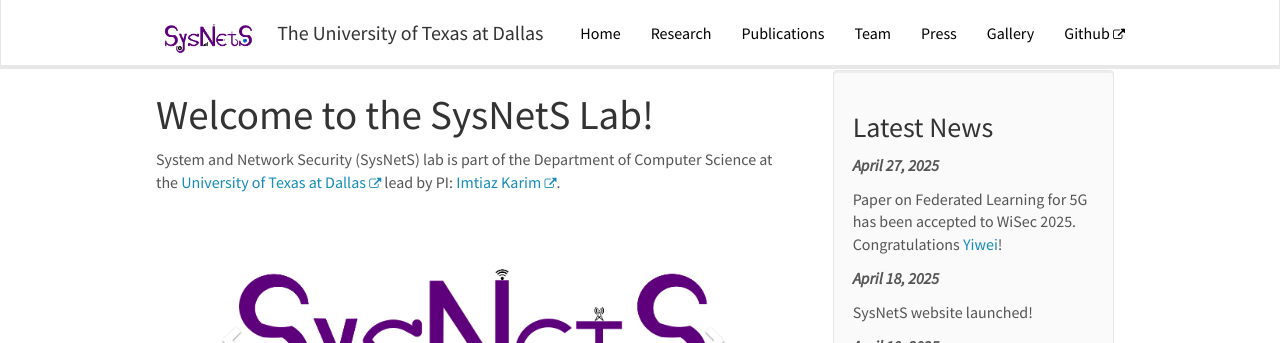
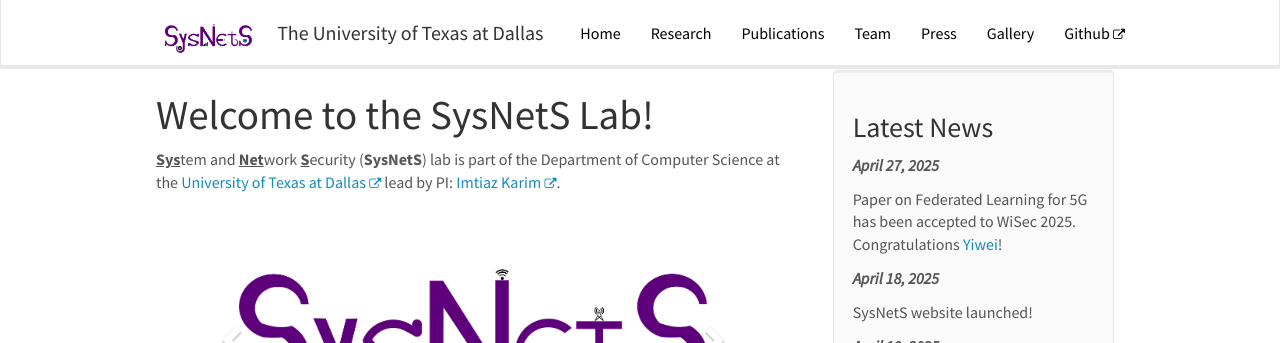
Before and after one commit to SysNetS/sysnets.github.io, a Jekyll site: the page built from _pages/home.md, in a window 1280 px wide and 955 px high. Shown: the top 343 px of the window. Built offline with Jekyll 4.4.1, drawn with Linux system fonts in a browser that asks for light colours; nearby versions of some CDN libraries.

Commit message:
Font update

```diff
--- a/_pages/home.md
+++ b/_pages/home.md
@@ -6,7 +6,7 @@
 permalink: /
 ---
 
-System and Network Security (SysNetS) lab is part of the Department of Computer Science at the<a href="https://www.utdallas.edu/" target="_blank"> University of Texas at Dallas <i class="fa fa-external-link"></i></a> lead by PI: <a href="https://www.imtiazkarim.net/" target="_blank"> Imtiaz Karim  <i class="fa fa-external-link"></i></a>.
+<ins>**Sys**</ins>tem and <ins>**Net**</ins>work <ins>**S**</ins>ecurity (**SysNetS**) lab is part of the Department of Computer Science at the<a href="https://www.utdallas.edu/" target="_blank"> University of Texas at Dallas <i class="fa fa-external-link"></i></a> lead by PI: <a href="https://www.imtiazkarim.net/" target="_blank"> Imtiaz Karim  <i class="fa fa-external-link"></i></a>.
 
 
 <div markdown="0" id="carousel" class="carousel slide" data-ride="carousel" data-interval="4000" data-pause="hover" >
```
